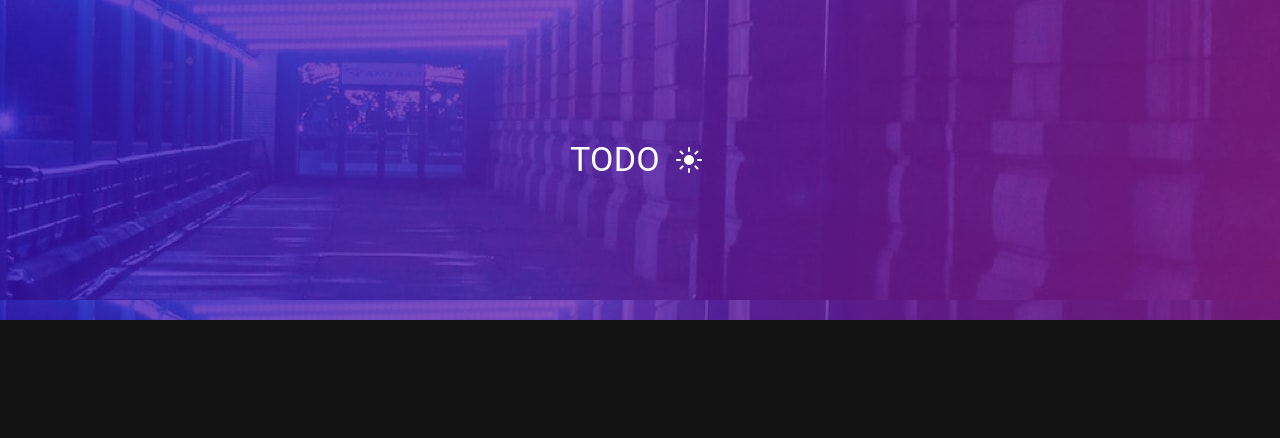
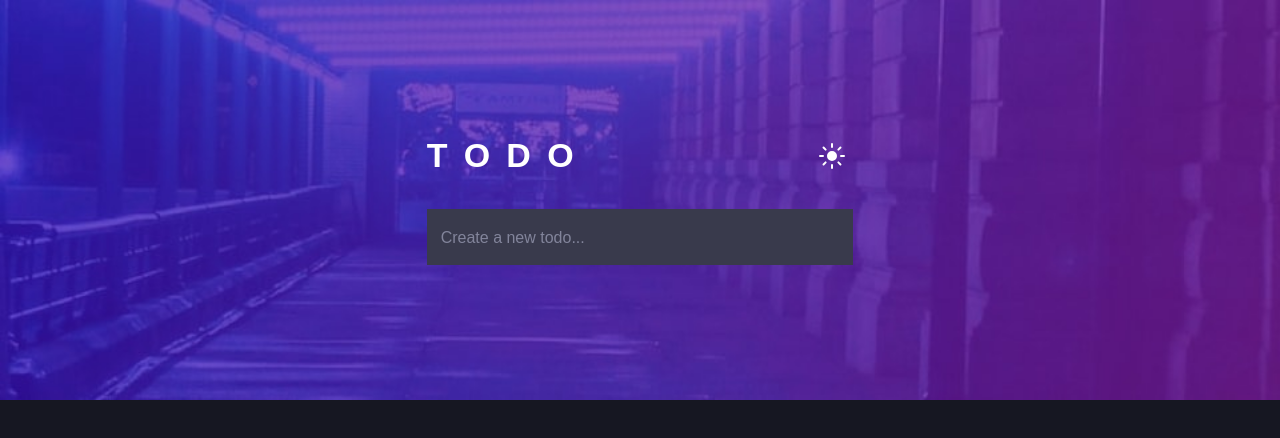
Before and after one commit to gharewal12/todo-app, a React (Create React App) app: page / in a window 1280 px wide. Shown: the top 438 px of the page. Built offline with nearby package versions, Linux system fonts and the light colour scheme.

Commit message:
Created Input to add todo item and UI fixes.

```diff
--- a/src/App.css
+++ b/src/App.css
@@ -1,18 +1,3 @@
-.App {
-  text-align: center;
-}
-
-.App-logo {
-  height: 40vmin;
-  pointer-events: none;
-}
-
-@media (prefers-reduced-motion: no-preference) {
-  .App-logo {
-    animation: App-logo-spin infinite 20s linear;
-  }
-}
-
 .App-header {
   background-color: #282c34;
   min-height: 100vh;
@@ -24,15 +9,6 @@
   color: white;
 }
 
-.App-link {
-  color: #61dafb;
+body{
+  font-weight: 400 !important;
 }
-
-@keyframes App-logo-spin {
-  from {
-    transform: rotate(0deg);
-  }
-  to {
-    transform: rotate(360deg);
-  }
-}
--- a/src/App.tsx
+++ b/src/App.tsx
@@ -1,15 +1,21 @@
 import React from "react";
+
+// MUI
 import CssBaseline from "@mui/material/CssBaseline";
 import Box from "@mui/material/Box";
 import Container from "@mui/material/Container";
 import Grid from "@mui/material/Grid";
 import IconButton from "@mui/material/IconButton";
+import { ThemeProvider } from '@mui/material/styles';
+
+// Images
 import BgWhite from "./images/bg-desktop-light.jpg";
 import BgDark from "./images/bg-desktop-dark.jpg";
 import { ReactComponent as Moon } from "./images/icon-moon.svg";
 import { ReactComponent as Sun } from "./images/icon-sun.svg";
-import { Typography } from "@mui/material";
-import { ThemeProvider } from '@mui/material/styles';
+import { Typography, TextField } from "@mui/material";
+
+// Styles
 import { theme } from './theme/MainTheme';
 import './App.css';
 
@@ -36,21 +42,27 @@ function App() {
             <Box
               sx={{
                 bgcolor: "#cfe8fc",
-                height: "40vh",
+                height: "50vh",
                 display: "flex",
                 width: "100%",
                 alignItems: "center",
                 justifyContent: "center",
                 backgroundImage: `url(${mode === "light" ? BgWhite : BgDark})`,
+                backgroundRepeat: 'no-repeat',
+                backgroundSize: 'cover'
               }}
             >
-              <Grid container justifyContent={"center"}>
-                <Grid item>
-                  <Typography component='div' variant='h4'>TODO</Typography>
+              <Grid container justifyContent={"flex-start"} >
+                <Grid item xs={4} md={4} lg={4}></Grid>
+                <Grid item xs={4} md={4} lg={4}>
+                  <Grid container direction="column" spacing={2}>
+                    <Grid item xs={12} md={12} lg={12}>
+                      <Grid container direction="row" justifyContent={"space-evenly"}>
+                        <Grid item xs>
+                          <Typography variant='h4' fontWeight={700} letterSpacing={'0.1em'} color={'#fff'}>T  O  D  O</Typography>
                         </Grid>
-                <Grid item>
+                        <Grid item >
                           <IconButton
-                    sx={{ ml: 1 }}
                             onClick={colorMode.toggleColorMode}
                             color="inherit"
                           >
@@ -58,6 +70,14 @@ function App() {
                             {mode === "light" && <Moon />}
                           </IconButton>
                         </Grid>
+                      </Grid>
+                    </Grid>
+                    <Grid item xs={12} md={12} lg={12} mt={2}>
+                      <TextField type="text" fullWidth placeholder="Create a new todo..." id="fullWidth"  />
+                    </Grid>
+                  </Grid>
+                </Grid>
+                <Grid item xs={4} md={4} lg={4}></Grid>
               </Grid>
             </Box>
           </Container>
--- a/src/theme/MainTheme.ts
+++ b/src/theme/MainTheme.ts
@@ -11,17 +11,17 @@ export const theme = (mode: any) => createTheme({
                 },
                 divider: 'rgba(0, 0, 0, 0.12)',
                 background: {
-                    default: '#fff',
-                    paper: '#fff',
+                    default: 'hsl(0, 0%, 98%)',
+                    paper: 'hsl(0, 0%, 98%)',
                 },
                 text: {
-                    primary: '#fff',
+                    primary: 'hsl(235, 19%, 35%)',
                     secondary: 'rgba(0, 0, 0, 0.6)',
                     disabled: 'rgba(0, 0, 0, 0.38)',
                 },
                 action: {
-                    active: 'rgba(0, 0, 0, 0.54)',
-                    hover: 'rgba(0, 0, 0, 0.04)',
+                    active: 'hsl(0, 0%, 98%)',
+                    hover: 'hsl(0, 0%, 98%)',
                     selected: 'rgba(0, 0, 0, 0.08)',
                     disabled: 'rgba(0, 0, 0, 0.26)',
                     disabledBackground: 'rgba(0, 0, 0, 0.12)',
@@ -31,21 +31,51 @@ export const theme = (mode: any) => createTheme({
                 // palette values for dark mode
                 divider: 'rgba(255, 255, 255, 0.12)',
                 background: {
-                    default: '#121212',
-                    paper: '#121212',
+                    default: 'hsl(235, 21%, 11%)',
+                    paper: 'hsl(235, 21%, 11%)',
                 },
                 text: {
-                    primary: '#fff',
+                    primary: 'hsl(234, 39%, 85%)',
                     secondary: 'rgba(255, 255, 255, 0.7)',
                     disabled: 'rgba(255, 255, 255, 0.5)',
                 },
                 action: {
-                    active: '#fff',
-                    hover: 'rgba(255, 255, 255, 0.08)',
+                    active: 'hsl(235, 24%, 19%)',
+                    hover: 'hsl(235, 24%, 19%)',
                     selected: 'rgba(255, 255, 255, 0.16)',
                     disabled: 'rgba(255, 255, 255, 0.3)',
                     disabledBackground: 'rgba(255, 255, 255, 0.12)',
                 },
             }),
     },
+    typography: {
+        fontFamily: 'Outfit, sans-serif',
+    },
+    components: {
+        MuiTextField: {
+            styleOverrides: {
+                root: getTextFieldStyle(mode),
+            }
+        },
+        MuiOutlinedInput: {
+            styleOverrides: {
+                notchedOutline: {
+                    display: 'none'
+                }
+            }
+        }
+    }
 });
+
+const getTextFieldStyle = (mode: string) => {
+    if (mode === 'light') {
+        return {
+            background: 'hsl(0, 0%, 98%)',
+        };
+    }
+    else {
+        return {
+            background: 'hsl(237, 14%, 26%)',
+        };
+    }
+};
```
Lines whose indentation alone changed are shown as unchanged.
